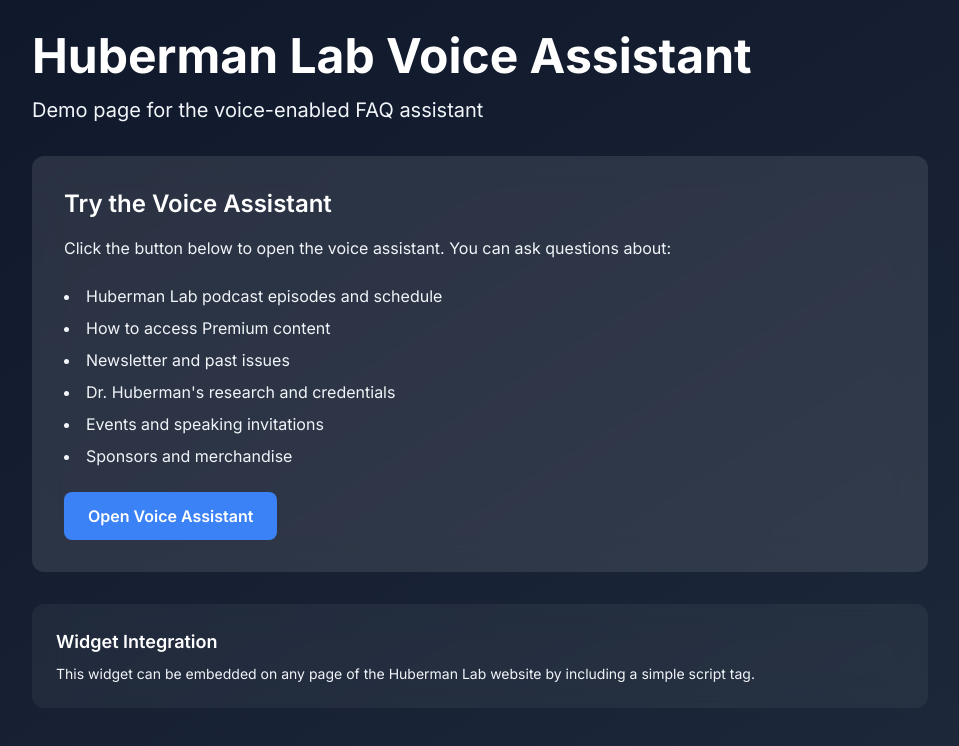
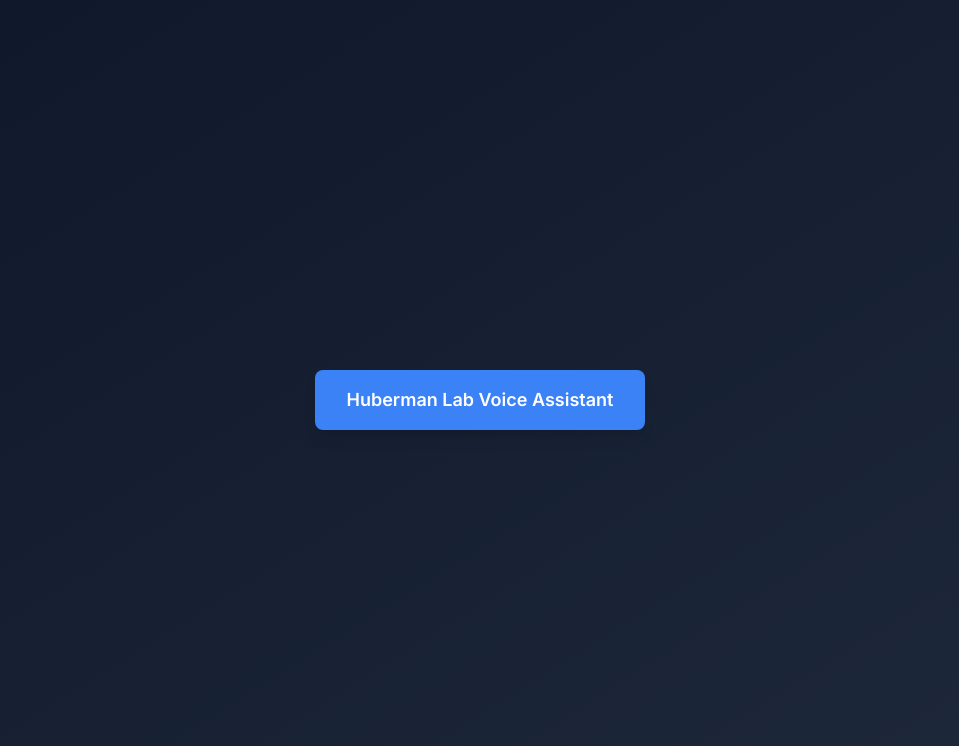
Before and after one commit to ljonespwc/hubermanchat, a Next.js app: page / in a window 1280 px wide. Shown: the top 746 px of the page, without its empty margins (160-1119 px from the left). Built offline with nearby package versions, Linux system fonts and the light colour scheme.

Commit message:
refactor: simplify landing page to single centered button with hover animation

```diff
--- a/src/app/page.tsx
+++ b/src/app/page.tsx
@@ -7,48 +7,13 @@
   const [widgetOpen, setWidgetOpen] = useState(false)
 
   return (
-    <main className="min-h-screen bg-gradient-to-br from-huberman-dark to-huberman-primary p-8">
-      <div className="max-w-4xl mx-auto">
-        <h1 className="text-5xl font-bold text-white mb-4">
-          Huberman Lab Voice Assistant
-        </h1>
-        <p className="text-xl text-huberman-light mb-8">
-          Demo page for the voice-enabled FAQ assistant
-        </p>
-
-        <div className="bg-white/10 backdrop-blur-lg rounded-xl p-8 mb-8">
-          <h2 className="text-2xl font-semibold text-white mb-4">
-            Try the Voice Assistant
-          </h2>
-          <p className="text-huberman-light mb-6">
-            Click the button below to open the voice assistant. You can ask questions about:
-          </p>
-          <ul className="list-disc list-inside text-huberman-light space-y-2 mb-6">
-            <li>Huberman Lab podcast episodes and schedule</li>
-            <li>How to access Premium content</li>
-            <li>Newsletter and past issues</li>
-            <li>Dr. Huberman&apos;s research and credentials</li>
-            <li>Events and speaking invitations</li>
-            <li>Sponsors and merchandise</li>
-          </ul>
-
-          <button
-            onClick={() => setWidgetOpen(true)}
-            className="bg-huberman-secondary hover:bg-huberman-accent transition-colors px-6 py-3 rounded-lg text-white font-semibold"
-          >
-            Open Voice Assistant
-          </button>
-        </div>
-
-        <div className="bg-white/5 backdrop-blur-lg rounded-xl p-6">
-          <h3 className="text-lg font-semibold text-white mb-2">
-            Widget Integration
-          </h3>
-          <p className="text-huberman-light text-sm">
-            This widget can be embedded on any page of the Huberman Lab website by including a simple script tag.
-          </p>
-        </div>
-      </div>
+    <main className="min-h-screen bg-gradient-to-br from-huberman-dark to-huberman-primary flex items-center justify-center">
+      <button
+        onClick={() => setWidgetOpen(true)}
+        className="bg-huberman-secondary hover:bg-huberman-accent transition-all transform hover:scale-105 px-8 py-4 rounded-lg text-white font-semibold text-lg shadow-lg"
+      >
+        Huberman Lab Voice Assistant
+      </button>
 
       <VoiceWidget isOpen={widgetOpen} onClose={() => setWidgetOpen(false)} />
     </main>
```
